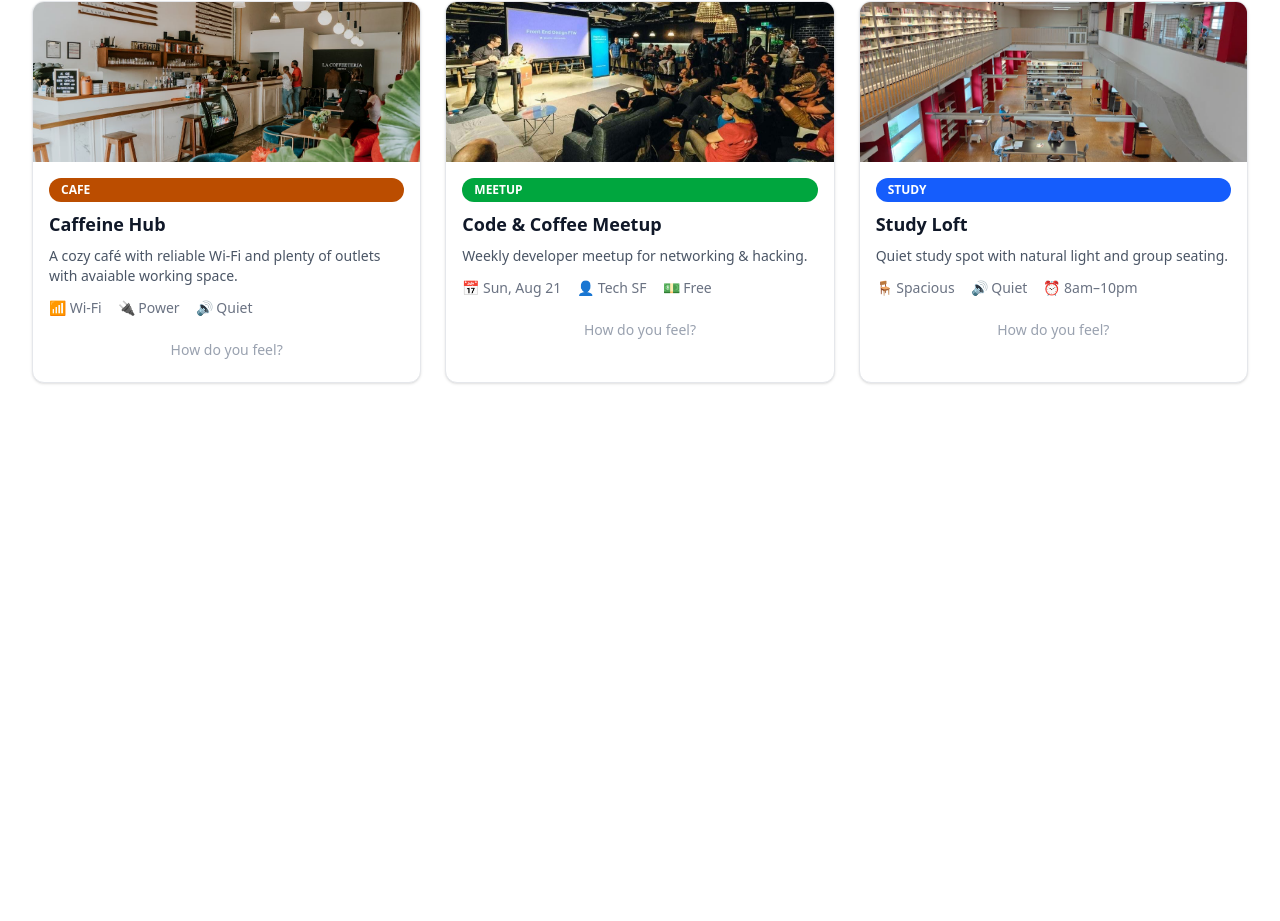
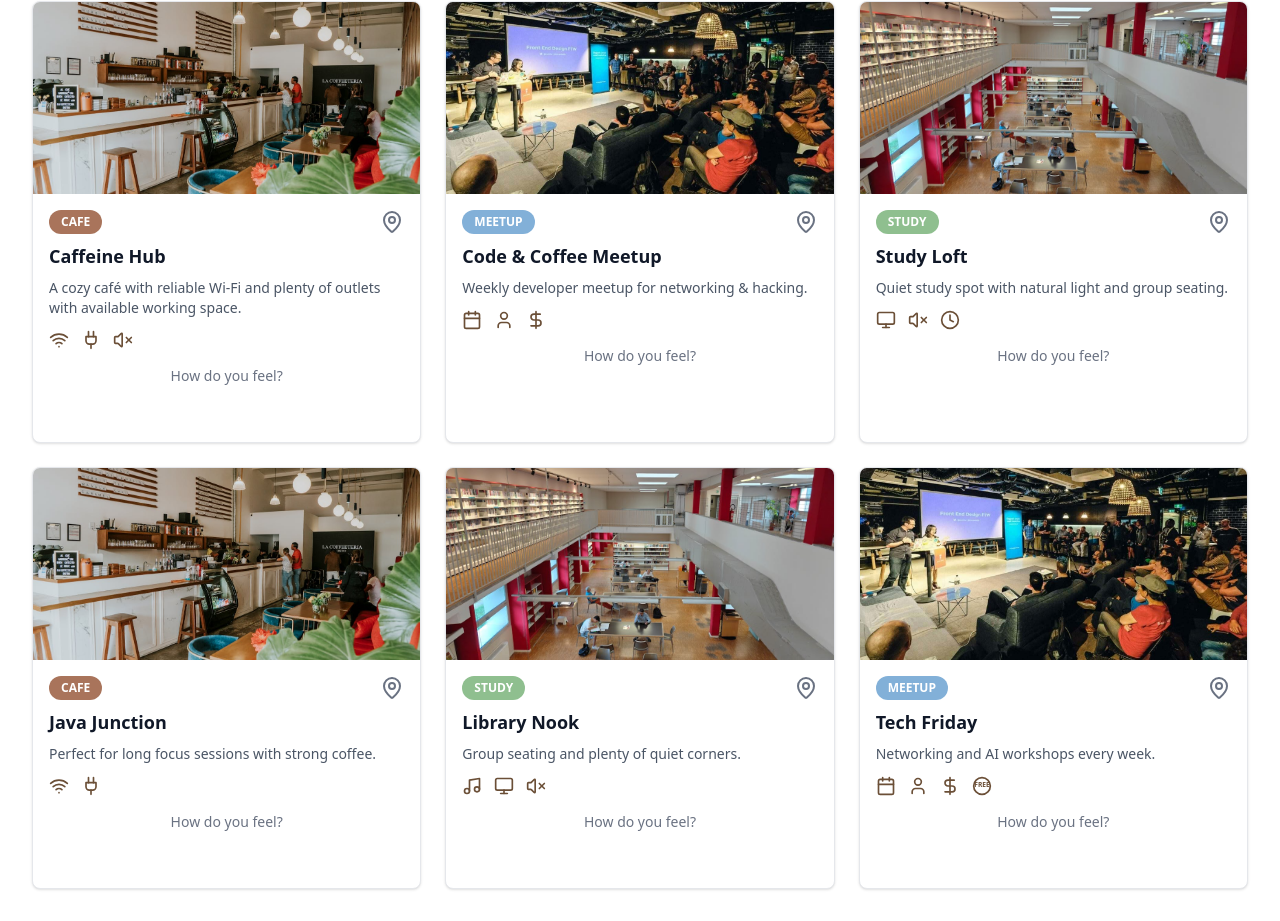
Before and after one commit to patel-jhanvi/storyblok-hackathon-2025, a Next.js app in the folder brewbook/: page / in a window 1280 px wide. Shown: the part 408-1329 px from the top of the page. Before the commit the page ends 823 px from the top, so only its background shows below. Built offline with nearby package versions, Linux system fonts and the light colour scheme; what @storyblok/react would draw is missing.

Commit message:
Update CardGrid component with latest changes

```diff
--- a/brewbook/app/api/preview/route.ts
+++ b/brewbook/app/api/preview/route.ts
@@ -1,7 +1,7 @@
 import { draftMode } from "next/headers";
 
 export async function GET() {
-  const draft = await draftMode();  // ✅ await the promise
+  const draft = await draftMode();  // await the promise
   draft.enable();
 
   return new Response("Draft mode is enabled", { status: 200 });
--- a/brewbook/app/layout.tsx
+++ b/brewbook/app/layout.tsx
@@ -16,8 +16,8 @@ export default function RootLayout({ children }: { children: ReactNode }) {
   return (
     <html lang="en">
       <body className="antialiased bg-white text-gray-900">
-      <Navbar />
-       <main> {children} </main>
+        <Navbar />
+        <main> {children} </main>
       </body>
     </html>
   );
--- a/brewbook/app/page.tsx
+++ b/brewbook/app/page.tsx
@@ -1,6 +1,7 @@
 import Hero from "@/components/blocks/Hero";
 import FiltersBar from "@/components/search/FiltersBar";
 import CardGrid from "@/components/blocks/CardGrid";
+
 
 export default function Home() {
   return (
--- a/brewbook/components/blocks/CardGrid.tsx
+++ b/brewbook/components/blocks/CardGrid.tsx
@@ -1,37 +1,79 @@
+"use client";
+import { useState } from "react";
 import Card from "../ui/Card";
 
 const mockData = [
   {
     type: "cafe" as const,
     title: "Caffeine Hub",
-    summary: "A cozy café with reliable Wi-Fi and plenty of outlets with avaiable working space.",
+    summary: "A cozy café with reliable Wi-Fi and plenty of outlets with available working space.",
     image: "/images/cafe.png",
-    metadata: ["📶 Wi-Fi", "🔌 Power", "🔊 Quiet"],
+    metadata: ["wifi", "power", "quiet"],
   },
   {
     type: "meetup" as const,
     title: "Code & Coffee Meetup",
     summary: "Weekly developer meetup for networking & hacking.",
     image: "/images/meetup.png",
-    metadata: ["📅 Sun, Aug 21", "👤 Tech SF", "💵 Free"],
+    metadata: ["date", "host", "price"],
   },
   {
     type: "study" as const,
     title: "Study Loft",
     summary: "Quiet study spot with natural light and group seating.",
     image: "/images/study.png",
-    metadata: ["🪑 Spacious", "🔊 Quiet", "⏰ 8am–10pm"],
+    metadata: ["seating", "quiet", "hours"],
+  },
+  // ➕ add more dummy items so we can test "View More"
+  {
+    type: "cafe" as const,
+    title: "Java Junction",
+    summary: "Perfect for long focus sessions with strong coffee.",
+    image: "/images/cafe.png",
+    metadata: ["wifi", "power", "moderate"],
+  },
+  {
+    type: "study" as const,
+    title: "Library Nook",
+    summary: "Group seating and plenty of quiet corners.",
+    image: "/images/study.png",
+    metadata: ["ambience", "seating", "quiet"],
+  },
+  {
+    type: "meetup" as const,
+    title: "Tech Friday",
+    summary: "Networking and AI workshops every week.",
+    image: "/images/meetup.png",
+    metadata: ["date", "host", "price", "free"],
   },
 ];
 
 export default function CardGrid() {
+  const [visibleCount, setVisibleCount] = useState(6); // show 6 cards first
+
+  const handleViewMore = () => {
+    setVisibleCount((prev) => prev + 6); // load 6 more
+  };
+
   return (
     <section className="p-8">
       <div className="grid grid-cols-1 sm:grid-cols-2 lg:grid-cols-3 gap-6">
-        {mockData.map((item, index) => (
+        {mockData.slice(0, visibleCount).map((item, index) => (
           <Card key={index} {...item} />
         ))}
       </div>
+
+      {/* View More link */}
+      {visibleCount < mockData.length && (
+        <div className="text-center mt-6">
+          <span
+            onClick={handleViewMore}
+            className="cursor-pointer text-[#6B4026] font-medium hover:underline"
+          >
+            View More
+          </span>
+        </div>
+      )}
     </section>
   );
 }
--- a/brewbook/components/layout/navbar.tsx
+++ b/brewbook/components/layout/navbar.tsx
@@ -6,7 +6,7 @@ export default function Navbar() {
         <img
           src="/logos/brewbook-logo.png"
           alt="Brewbook Logo"
-            className="h-12 w-auto"
+          className="h-15 w-auto"
         />
       </div>
 
--- a/brewbook/components/ui/Card.tsx
+++ b/brewbook/components/ui/Card.tsx
@@ -1,98 +1,99 @@
-"use client";
+import Image from "next/image";
+import { IconMap } from "../ui/IconMap";
 import { useState } from "react";
-import Image from "next/image";
 
 interface CardProps {
-  type: "cafe" | "study" | "meetup";
+  type: "cafe" | "meetup" | "study";
   title: string;
   summary: string;
   image: string;
   metadata: string[];
 }
 
+
 export default function Card({ type, title, summary, image, metadata }: CardProps) {
-  const [showReactions, setShowReactions] = useState(false);
+  const reactions = ["💡", "👏", "❤️", "😖"];
+  const [active, setActive] = useState<string | null>(null);
 
-  const typeColors: Record<string, string> = {
-    cafe: "bg-amber-700",
-    study: "bg-blue-600",
-    meetup: "bg-green-600",
+  const MapIcon = IconMap["location"] as React.ComponentType<any> | undefined;
+
+  const handleClick = (emoji: string) => {
+    setActive(emoji);
+    // reset highlight after 800ms
+    setTimeout(() => setActive(null), 800);
   };
 
-  const reactions = [
-    { emoji: "💡", color: "hover:text-yellow-400", tooltip: "Insight" },
-    { emoji: "👏", color: "hover:text-blue-500", tooltip: "Helpful" },
-    { emoji: "❤️", color: "hover:text-red-500", tooltip: "Loved it" },
-    { emoji: "😖", color: "hover:text-orange-600", tooltip: "Oh no!" },
-  ];
 
   return (
-    <div className="bg-white border border-gray-200 rounded-xl shadow-sm overflow-hidden flex flex-col">
+    <div className="bg-white border border-gray-200 rounded-lg shadow-sm overflow-hidden flex flex-col">
       {/* Image */}
-      <div className="relative w-full h-40">
-        <Image src={image} alt={title} fill className="object-cover" />
-      </div>
+      <Image src={image} alt={title} width={400} height={225} className="w-full h-48 object-cover" />
 
-      {/* Text content */}
-      <div className="p-4 flex-1 flex flex-col">
-        {/* Type tag */}
-        <span
-          className={`inline-block px-3 py-1 text-xs font-semibold text-white rounded-full ${typeColors[type]} mb-2`}
-        >
-          {type.toUpperCase()}
-        </span>
+      {/* Content */}
+      <div className="p-4 flex flex-col flex-grow">
+
+        {/* Type Tag */}
+        <div className="flex items-center justify-between mb-2">
+          {/* Left - type pill */}
+          <span
+            className={`inline-block px-3 py-1 rounded-full text-xs font-semibold text-white
+              ${type === "cafe" ? "bg-[#A9745B]" :
+                type === "study" ? "bg-[#8FBF8F]" :
+                  "bg-[#82B0D8]"}
+  `}
+          >
+            {type.toUpperCase()}
+          </span>
+
+          {/* Right - MapPin icon */}
+          {MapIcon && (
+            <MapIcon className="w-6 h-6 text-gray-500 cursor-pointer hover:text-gray-700" />
+          )}
+        </div>
+
 
         {/* Title */}
         <h3 className="text-lg font-bold text-gray-900">{title}</h3>
 
-        {/* AI Summary */}
+        {/* Summary */}
         <p className="text-sm text-gray-600 mt-2 line-clamp-3">{summary}</p>
 
-        {/* Metadata */}
-        <div className="flex gap-4 text-gray-500 text-sm mt-3">
-          {metadata.map((meta, i) => (
-            <span key={i}>{meta}</span>
-          ))}
+        {/* Meta Row (icons) */}
+        <div className="flex gap-3 mt-3 text-[#6B4F37]">
+          {metadata.map((item) => {
+            const Icon = IconMap[item];
+            return Icon ? (
+              <div key={item} className="relative group">
+                <Icon className="w-5 h-5 cursor-pointer" />
+                <span
+                  className="absolute left-1/2 -translate-x-1/2 bottom-full mb-2 hidden group-hover:block
+            whitespace-nowrap bg-[#FAF9F6] text-[#6B4F37] text-xs px-2 py-1 rounded-md shadow-md"
+                >
+                  {item}
+                </span>
+              </div>
+            ) : null;
+          })}
         </div>
 
-        {/* Reaction row */}
 
-        <div
-          className="mt-4 flex justify-center items-center h-8 relative cursor-pointer"
-          onMouseEnter={() => setShowReactions(true)}
-          onMouseLeave={() => setShowReactions(false)}
-          onClick={() => setShowReactions((prev) => !prev)}
-        >
-          {/* Default ghost text */}
-          <span
-            className={`absolute transition-opacity duration-200 text-sm text-gray-400 ${showReactions ? "opacity-0" : "opacity-100"
-              }`}
-          >
-            How do you feel?
-          </span>
-
-          {/* Reaction emojis */}
-          <div
-            className={`flex gap-4 transition-all duration-300 ${showReactions
-              ? "opacity-100 translate-y-0"
-              : "opacity-0 translate-y-2 pointer-events-none"
-              }`}
-          >
-            <button className="text-gray-500 text-lg transition transform hover:scale-125 hover:text-yellow-400" title="Insight">
-              💡
-            </button>
-            <button className="text-gray-500 text-lg transition transform hover:scale-125 hover:text-blue-500" title="Helpful">
-              👏
-            </button>
-            <button className="text-gray-500 text-lg transition transform hover:scale-125 hover:text-red-500" title="Loved it">
-              ❤️
-            </button>
-            <button className="text-gray-500 text-lg transition transform hover:scale-125 hover:text-orange-600" title="Oh no!">
-              😖
-            </button>
+        {/* Reaction Row */}
+        <div className="mt-4 text-sm text-gray-500 text-center group">
+          <p>How do you feel?</p>
+          <div className="flex justify-center gap-6 mt-2 opacity-0 group-hover:opacity-100 transition-opacity duration-200">
+            {reactions.map((emoji) => (
+              <span
+                key={emoji}
+                onClick={() => handleClick(emoji)}
+                className={`cursor-pointer text-2xl transition-transform
+          hover:scale-125
+          ${active === emoji ? "scale-125 drop-shadow-md" : ""}`}
+              >
+                {emoji}
+              </span>
+            ))}
           </div>
         </div>
-
       </div>
     </div>
   );
--- /dev/null
+++ b/brewbook/components/ui/IconMap.ts
@@ -0,0 +1,69 @@
+import FreeIcon from "./icons/FreeIcon";
+
+
+import {
+    Wifi,
+    Plug,
+    Volume2,
+    VolumeX,
+    Coffee,
+    UtensilsCrossed,
+    Music,
+    BookOpen,
+    MapPin,
+    Calendar,
+    Clock,
+    DollarSign,
+    User,
+    Users,
+    Mic,
+    Monitor,
+    Lightbulb,
+    Lock,
+    ParkingCircle,
+    Accessibility,
+    Tag,
+    Star,
+    Image as ImageIcon,
+} from "lucide-react";
+
+
+
+export const IconMap: Record<string, any> = {
+    // Cafés
+    wifi: Wifi,
+    power: Plug,
+    noise: Volume2,
+    quiet: VolumeX,
+    seating: Monitor, // fallback until Lucide has chair
+    coffee: Coffee,
+    food: UtensilsCrossed,
+    ambience: Music,
+    free: FreeIcon,
+
+
+    // Study spots
+    study: BookOpen,
+    hours: Clock,
+    lighting: Lightbulb,
+    focus: Lock,
+
+    // Meetups
+    date: Calendar,
+    time: Clock,
+    host: User,
+    attendees: Users,
+    speaker: Mic,
+    price: DollarSign,
+
+    // Shared
+    location: MapPin,
+    parking: ParkingCircle,
+    accessibility: Accessibility,
+    open: Clock,
+    tag: Tag,
+    rating: Star,
+    photos: ImageIcon,
+
+
+};
--- /dev/null
+++ b/brewbook/components/ui/icons/FreeIcon.tsx
@@ -0,0 +1,31 @@
+import React from "react";
+
+const FreeIcon: React.FC<React.SVGProps<SVGSVGElement>> = (props) => (
+    <svg
+        xmlns="http://www.w3.org/2000/svg"
+        viewBox="0 0 24 24"
+        className="w-5 h-5 text-brown-600"
+        {...props}
+    >
+        <circle
+            cx="12"
+            cy="12"
+            r="10"
+            stroke="currentColor"
+            strokeWidth="2"
+            fill="white"
+        />
+        <text
+            x="50%"
+            y="55%"
+            textAnchor="middle"
+            fontSize="8"
+            fontWeight="bold"
+            fill="currentColor"
+        >
+            FREE
+        </text>
+    </svg>
+);
+
+export default FreeIcon;
--- a/brewbook/package.json
+++ b/brewbook/package.json
@@ -9,8 +9,10 @@
     "lint": "eslint"
   },
   "dependencies": {
+    "@heroicons/react": "^2.2.0",
     "@storyblok/react": "^5.4.11",
     "algoliasearch": "^5.37.0",
+    "lucide-react": "^0.544.0",
     "next": "15.5.2",
     "react": "19.1.0",
     "react-dom": "19.1.0",
--- a/brewbook/tailwind.config.ts
+++ b/brewbook/tailwind.config.ts
@@ -4,6 +4,7 @@ const config: Config = {
   content: [
     "./app/**/*.{js,ts,jsx,tsx,mdx}",
     "./components/**/*.{js,ts,jsx,tsx,mdx}",
+    "./pages/**/*.{ts,tsx}"
   ],
   theme: {
     extend: {},
```
Also changed, not shown: 1 other file (tests, documents, lock files or other folders). Lines whose indentation alone changed are shown as unchanged.
